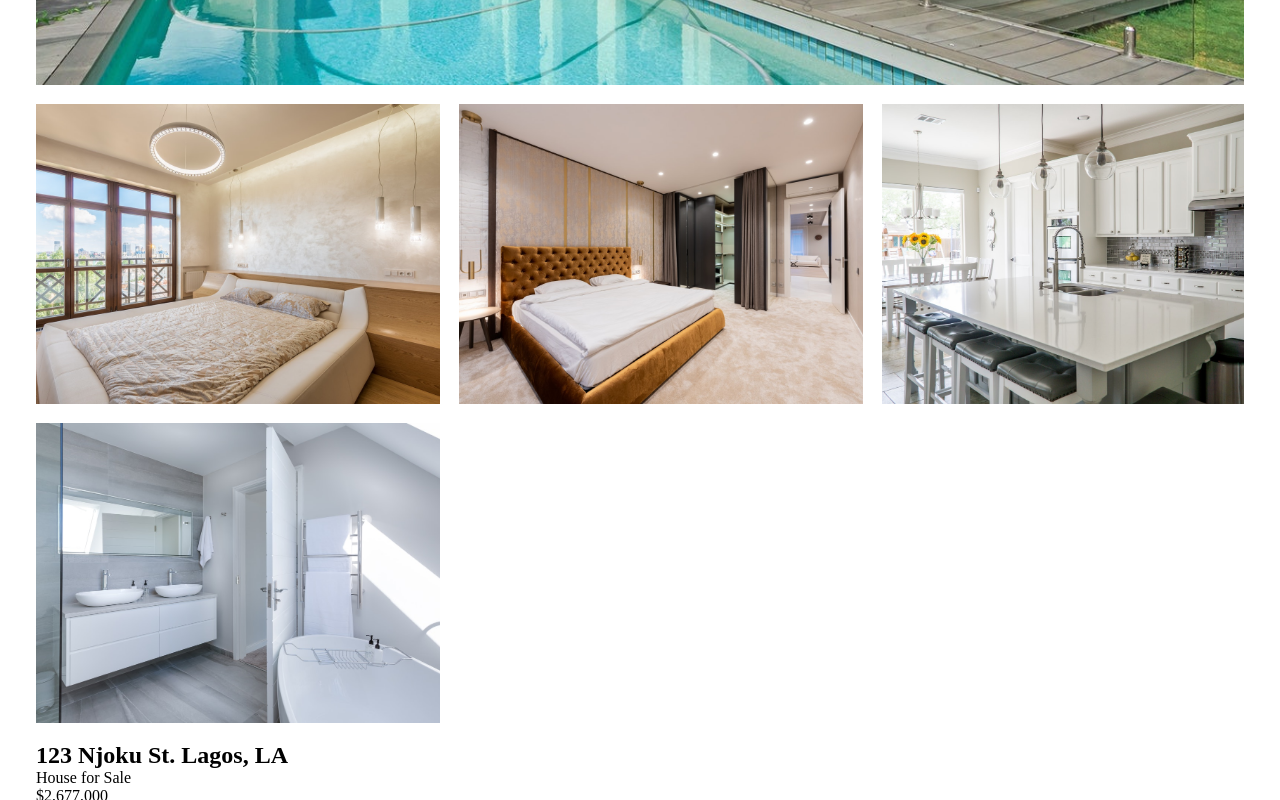
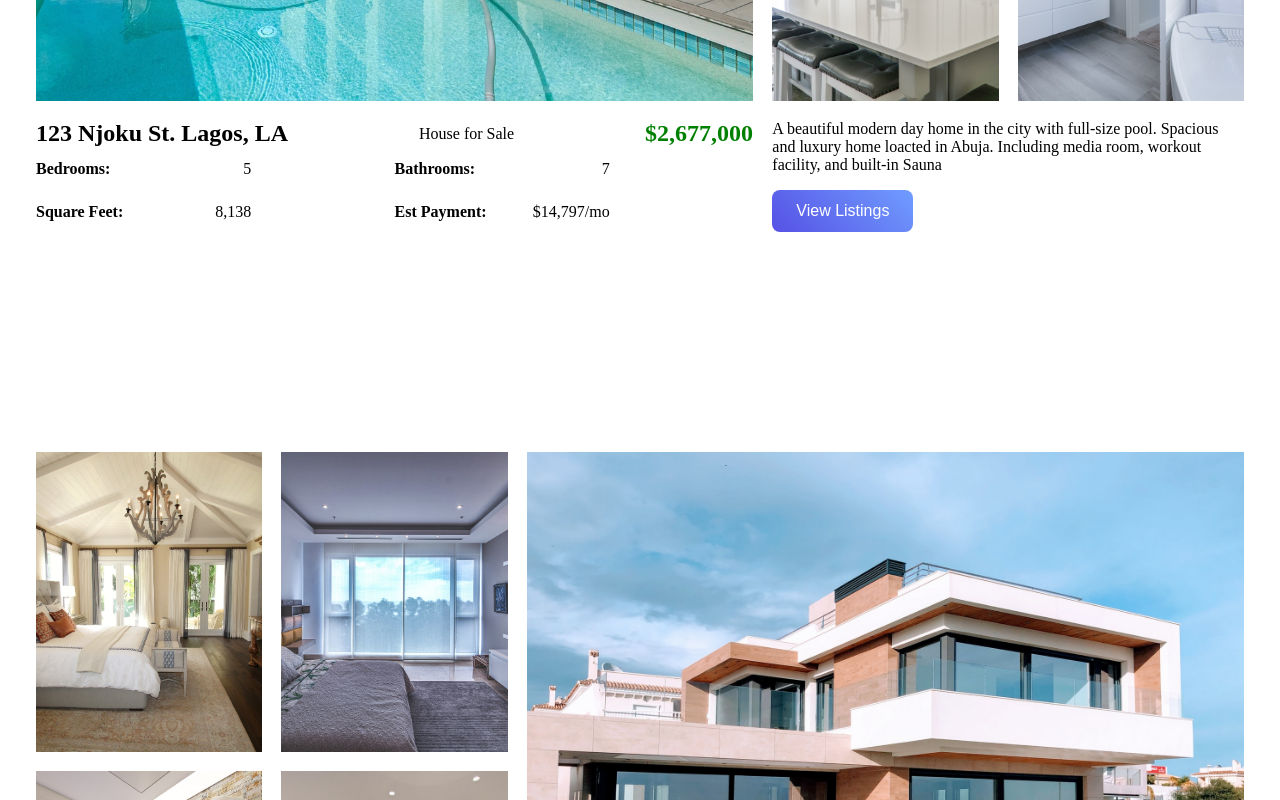
Before and after one commit to NjokuAnthony/real-estate, a React (Create React App) app: page / in a window 1280 px wide. Shown: the part 1920-2720 px from the top of the page. Built offline with nearby package versions, Linux system fonts and the light colour scheme.

Commit message:
committed

```diff
--- a/src/components/Featured/Featured.css
+++ b/src/components/Featured/Featured.css
@@ -15,7 +15,7 @@
 
     padding: 1rem;
     display: grid;
-    grid-template-columns: repeat(var(--num-cols) 1fr);
+    grid-template-columns: repeat(var(--num-cols), 1fr);
     grid-auto-rows: var(--row-height);
     gap: var(--gap)
 }
@@ -37,3 +37,48 @@
 .image-grid-row-2 {
     grid-row: span 2;
 }
+
+.info-grid {
+    display: grid;
+    grid-template-columns: repeat(2, 1fr);
+}
+
+.right-img-details .btn {
+    margin: 1rem 0;
+}
+
+.featured .top {
+    display: flex;
+    justify-content: space-between;
+    align-items: center;
+}
+
+.featured .top .price {
+    font-weight: 600;
+    color: #008000;
+    font-size: 1.5rem;
+}
+
+.featured .info {
+    display: flex;
+    justify-content: space-between;
+    margin: 0.8rem 0;
+    width: 60%;
+}
+
+.featured .bold {
+    font-weight: 700;
+    margin-right: 1rem;
+}
+
+@media screen and (max-width: 1024px) {
+    .featured .container {
+        --num-cols: 2;
+        --row-height: 200px;
+        --gap: .5rem;
+    }
+
+    .span-3 {
+        grid-column: span 2;
+    }
+}
--- a/src/components/Featured/Featured.jsx
+++ b/src/components/Featured/Featured.jsx
@@ -18,7 +18,7 @@ const Featured = () => {
   return (
     <div className='featured'>
         <h1 className='featured-text'>Top Featured Listings</h1>
-        <p>Selected Listings by City, State, & Zip based on views.</p>
+        <p className='featured-text'>Selected Listings by City, State, & Zip based on views.</p>
         <div className="container">
             <img className='span-3 image-grid-row-2' src={House1} alt='' />
             <img src={bed1} alt='' />
```
